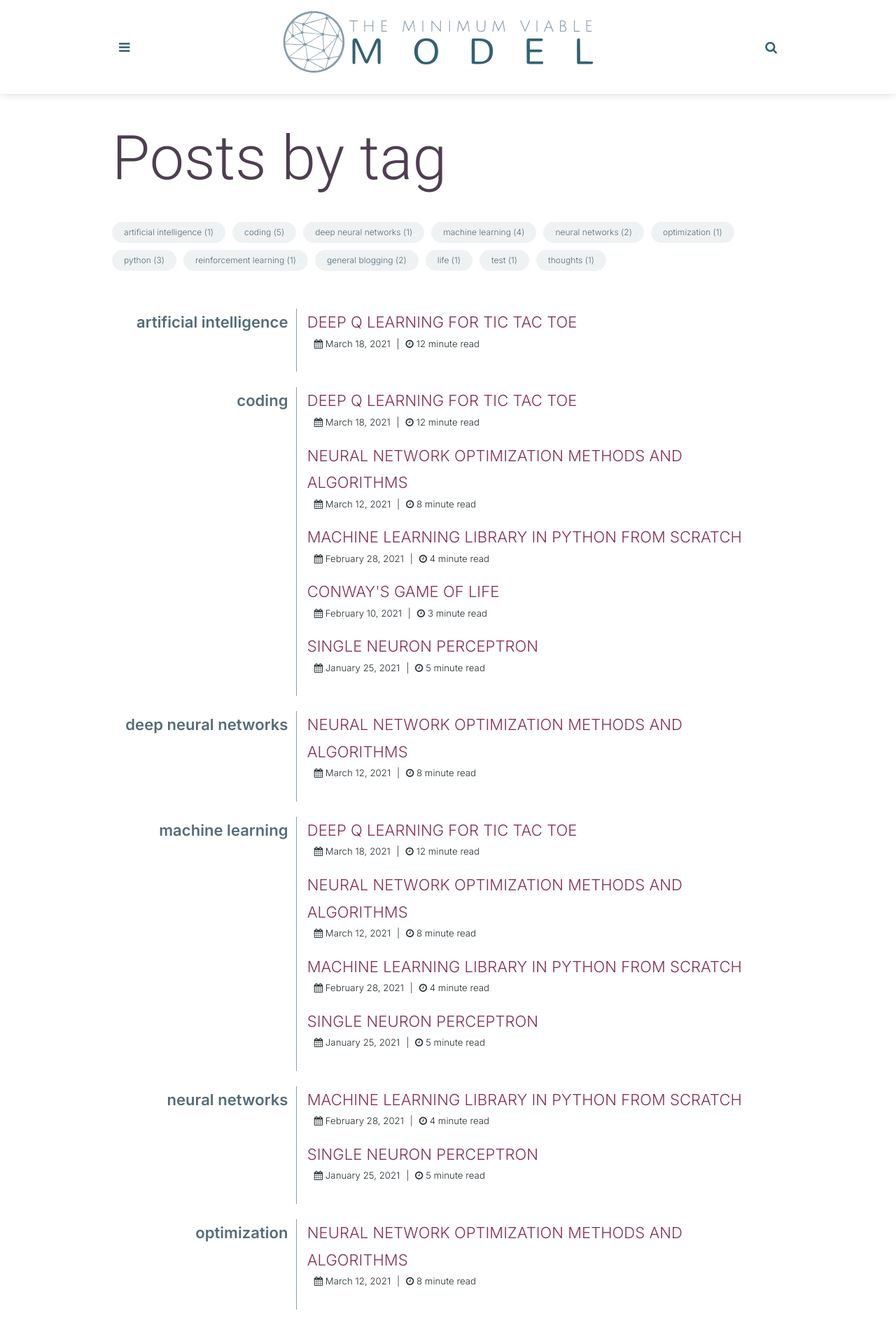
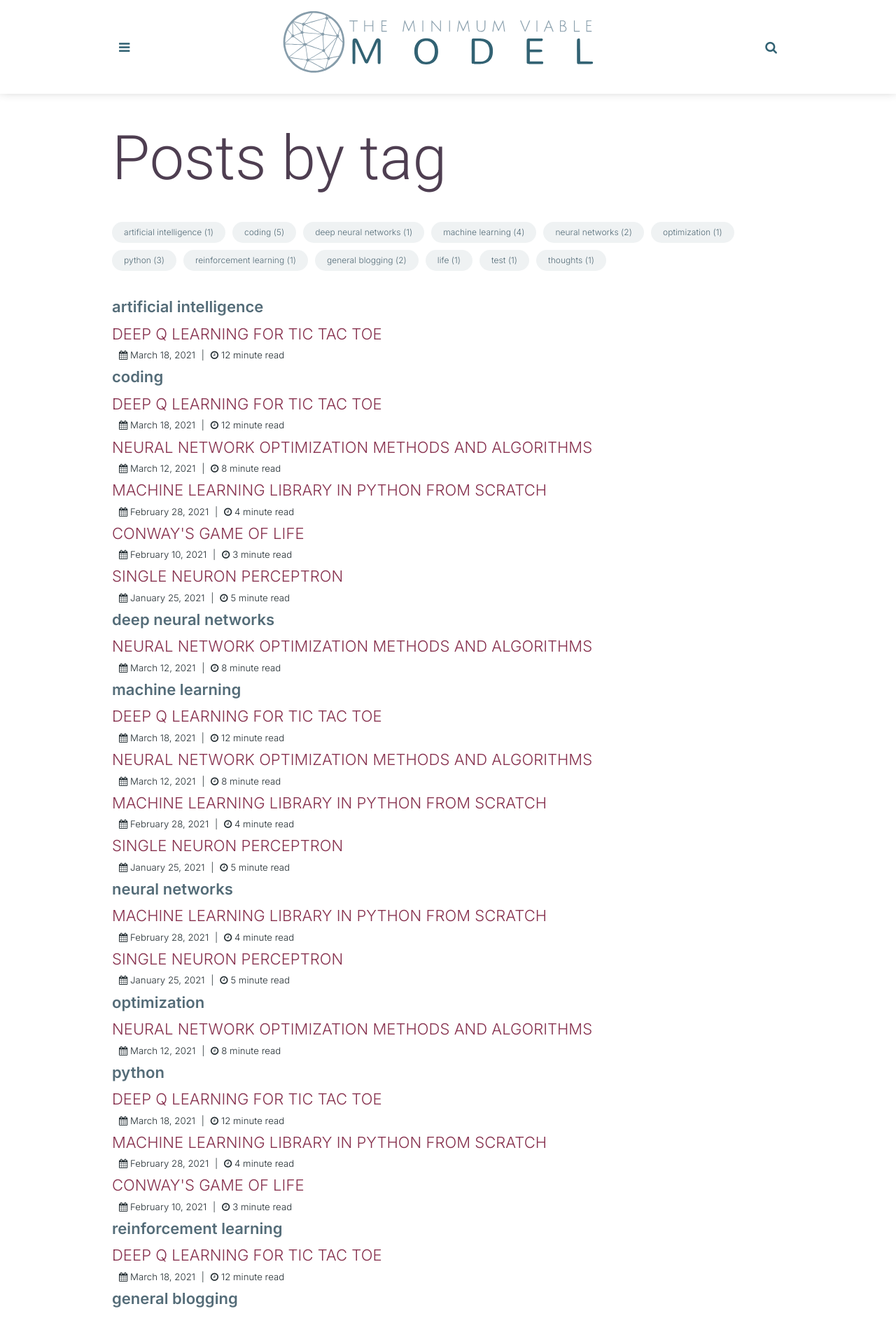
Before and after one commit to the-mvm/the-mvm.github.io, a Jekyll site: the page built from _pages/tags.html, in a window 1280 px wide. Shown: the top 1883 px of the page at 70% size. Built offline with Jekyll 4.4.1, drawn with Linux system fonts in a browser that asks for light colours.

Commit message:
redesigned tags page for mobile

```diff
--- a/_pages/tags.html
+++ b/_pages/tags.html
@@ -7,20 +7,20 @@ permalink: /tags/
 <section class="blog-tags">
   <h1>Posts by tag</h1>
   {% include tag_cloud.html %}
-  <table class="tags-table" cellspacing="0">
+  <div class="tags-page-content">
   {% for item in (0..site.tags.size) %}{% unless forloop.last %}
     {% capture this_word %}{{ tag_words[item] | strip_newlines }}{% endcapture %}
-  <tr>
-    <td class="tag-word"><a id="{{ this_word | cgi_escape }}">{{ this_word }}</a></td>
-    <td class="tag-row">
-    {% for post in site.tags[this_word] %}{% if post.title != null %}
-      <div class="post-list">
-        <a href="{{ post.url }}">{{ post.title }}</a>
-        {% include post_meta.html type="post-card-meta" %}
-      </div>
-    {% endif %}{% endfor %}
-     </td>
-  </tr>
+    <div class="tag-card">
+      <div class="tag-card-title"><a id="{{ this_word | cgi_escape }}">{{ this_word }}</a></div>
+      <div class="tag-card-content">
+      {% for post in site.tags[this_word] %}{% if post.title != null %}
+        <div class="tag-card-post">
+          <a href="{{ post.url }}">{{ post.title }}</a>
+          {% include post_meta.html type="post-card-meta" %}
+        </div>
+      {% endif %}{% endfor %}
+       </div>
+    </div>
   {% endunless %}{% endfor %}
-    </table>
+  </div>
 </section>
--- a/assets/css/main.css
+++ b/assets/css/main.css
@@ -782,7 +782,8 @@ svg.menu-icon-house {
 }
 .post-card-title-and-meta {
     margin:0;
-  color: white
+    color: white;
+    line-height: 1;
 }
 .post-card-link {
   text-decoration: none;
@@ -1693,55 +1694,28 @@ div.tag-cloud{
 
 /* = = = = = = = = = = Tag Page  = = = = = = = = = = */
 
-.tags-table {
-    border-spacing: 0 1em;
-    border-collapse: separate;
-    border: 0
-}
-
-.tag-row {
-    vertical-align: top;
-    padding-left: .65em;
-    background-color: transparent;
-    padding-top: 0
-}
-
-.tag-word {
-    vertical-align: top;
-    text-align: right;
-    padding-right: 0.65em;
-    border-right-width: 1px;
-    border-right-style: solid;
-    border-right-color: var(--grey2);
-    font-weight: var(--font1-bold);
-    padding: 12px;
-    background-color: transparent;
-    padding-top: 0
-}
-
-.tag-word a {
+tag-card-title{
+border-top: 1px solid var(--grey4);
+padding: 5px 10px;
+}
+.tag-card-title a {
     color: var(--grey1);
-    text-transform: lowercase
-}
-
-.post-list {
-    margin-bottom: 0.75em;
-}
-
-.post-list a {
+    text-transform: lowercase;
+    font-weight:var(--font1-bold);
+}
+tag-card-post{
+    margin-bottom:5px
+}
+.tag-card-post a {
     display: block;
     color: var(--red);
     text-decoration: none;
     text-transform: uppercase;
 }
 
-.post-list a:hover {
+.tag-card-post a:hover {
     text-decoration: underline;
     opacity: .8;
-}
-
-.post-list small {
-  color: var(--purple);
 }
 
 /* = = = = = = = = = = Animations  = = = = = = = = = = */
```
Lines whose indentation alone changed are shown as unchanged.
